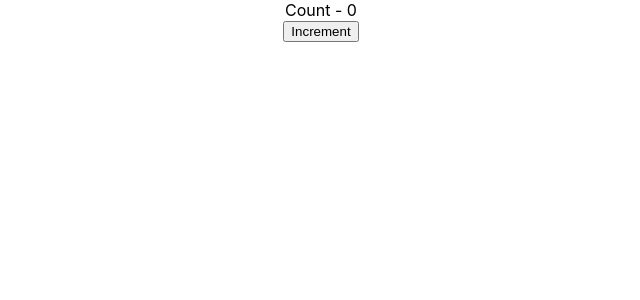
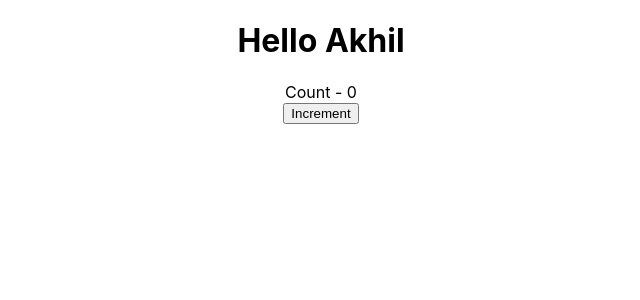
Before and after one commit to APJ-9/learning, a React (Create React App) app in the folder react/hello-world/: page / in a window 1280 px wide. Shown: the top 300 px of the page, without its empty margins (319-959 px from the left). Built offline with nearby package versions, Linux system fonts and the light colour scheme.

Commit message:
destructuring event handlers

```diff
--- a/react/hello-world/src/App.js
+++ b/react/hello-world/src/App.js
@@ -13,7 +13,7 @@
       {/* <Greet /> */}
       {/* <Welcome name="Akhil" shortHand="APJ" /> */}
       {/* <Hello /> */}
-      {/* <GreetProp name="Akhil"> */}
+      <GreetProp name="Akhil" />
       {/* <button>Hit Me</button> */}
       {/* </GreetProp> */}
       {/* <GreetProp name="APJ" /> */}
--- a/react/hello-world/src/components/GreetProp.js
+++ b/react/hello-world/src/components/GreetProp.js
@@ -1,10 +1,13 @@
 import React from 'react'
 
-const GreetProp = (props) => {
+// const GreetProp = (props) => {
+// const GreetProp = (props) => {
+const GreetProp = ({ name }) => {
+    // const { name } = props
     return (
         <div>
-            <h1>Hello {props.name}</h1>
-            {props.children}
+            <h1>Hello {name}</h1>
+            {/* {props.children} */}
         </div>
     )
 }
```
